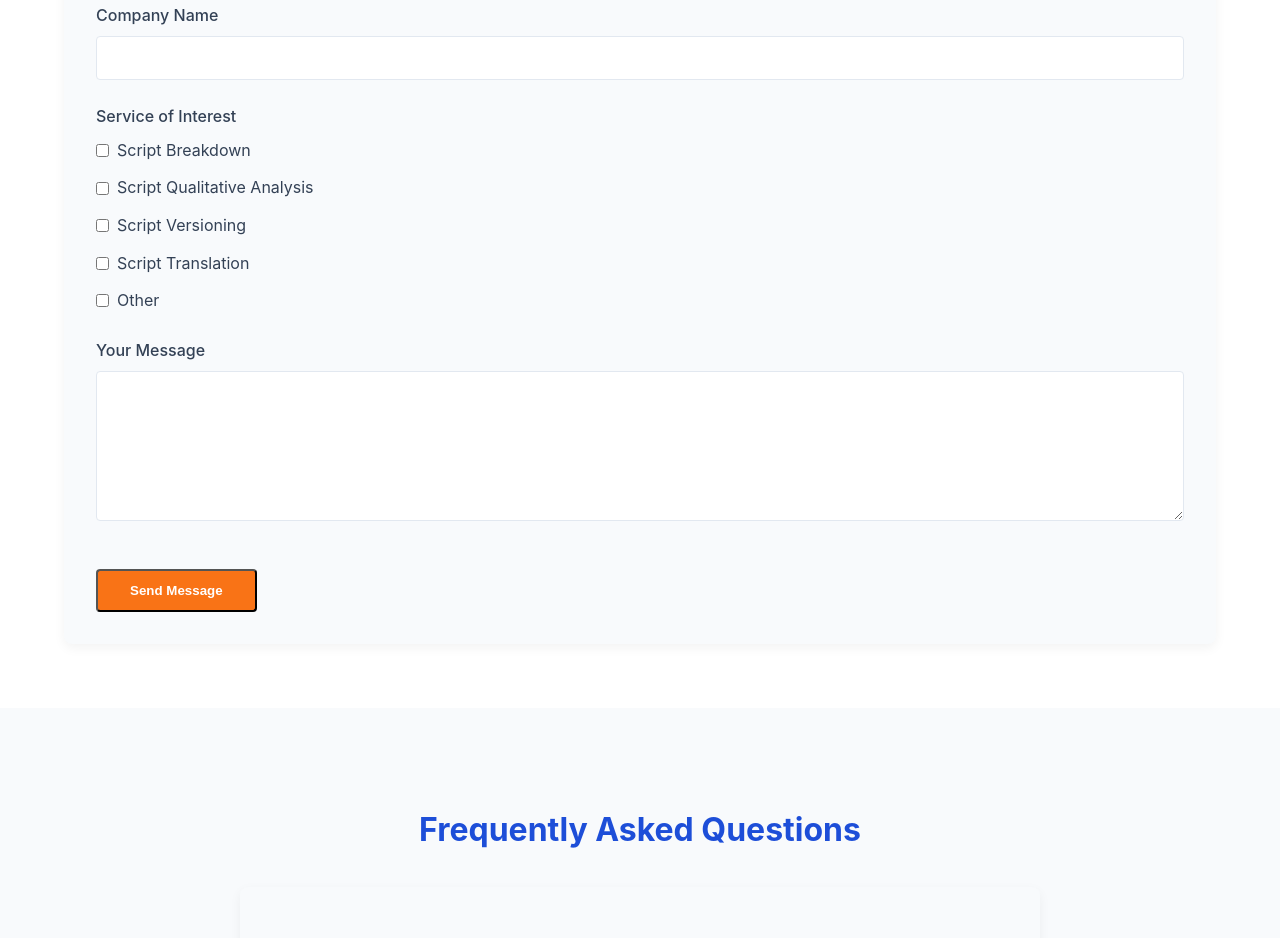
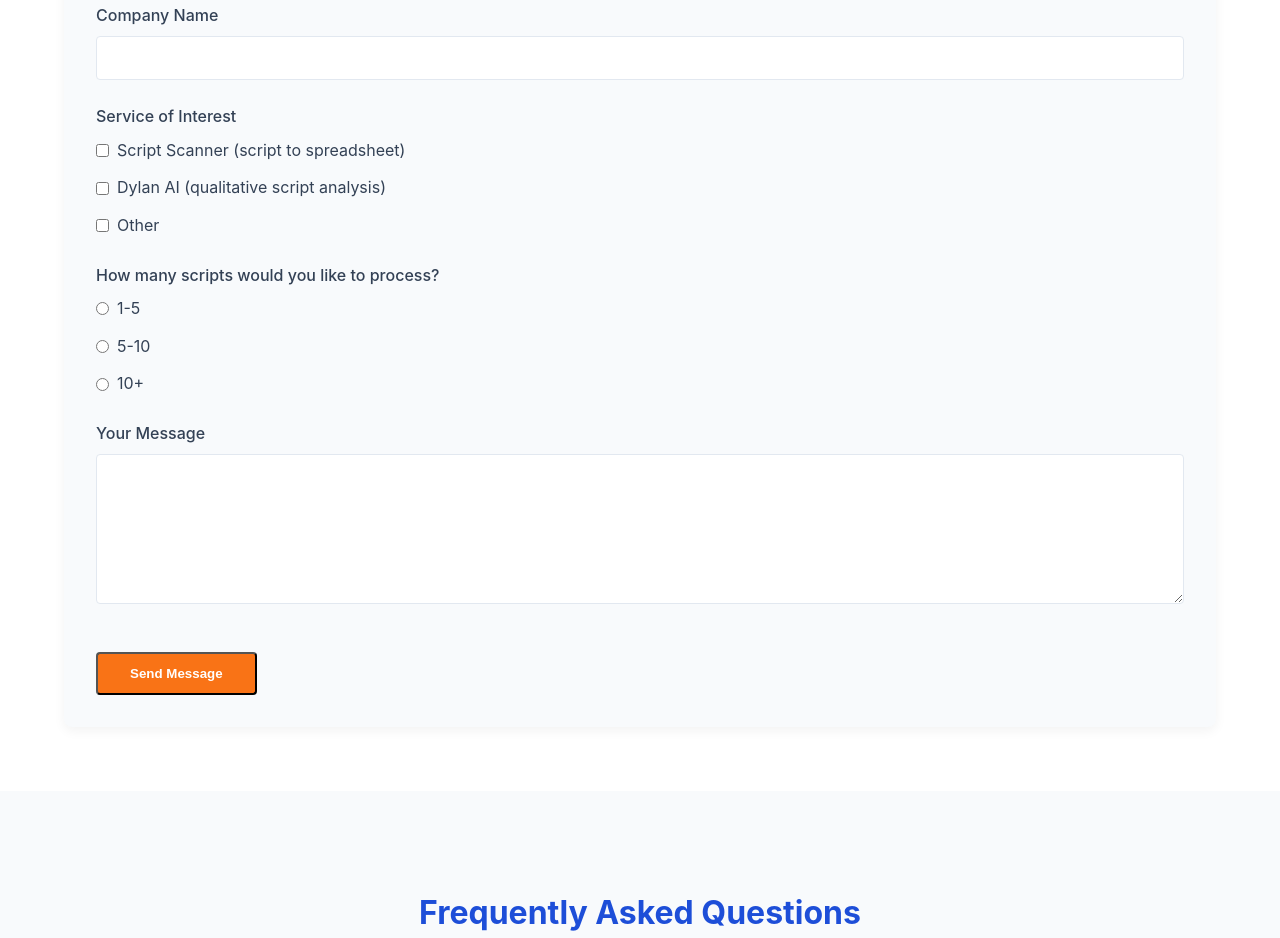
Before and after one commit to vlad-ds/scene-mind-web, an Eleventy site: page src/contact.njk in a window 1280 px wide. Shown: the part 955-1893 px from the top of the page. Built offline with nearby package versions, Linux system fonts and the light colour scheme; Eleventy itself is replaced by a stand-in of ours; files that its build step writes are made by us from their sources.

Commit message:
Update contact form and Dylan AI page: Replace "Script Breakdown" with "Script Scanner" in the contact form, add new service options for "Dylan AI," and introduce a radio button selection for script processing volume. Simplify the heading on the Dylan AI page from "Script Breakdown & Coverage Workflow" to "Workflow" for clarity.

```diff
--- a/src/contact.njk
+++ b/src/contact.njk
@@ -69,24 +69,34 @@ title: Contact Us
             <label class="form-label" style="display: block; margin-bottom: 0.5rem; font-weight: 500; color: var(--secondary);">Service of Interest</label>
             <div class="checkboxes" style="margin-bottom: 1.5rem;">
               <div class="checkbox-item" style="margin-bottom: 0.75rem; display: flex; align-items: center;">
-                <input type="checkbox" id="script-breakdown" name="service_script_breakdown" value="Script Breakdown" style="margin-right: 0.5rem;">
-                <label for="script-breakdown">Script Breakdown</label>
+                <input type="checkbox" id="script-scanner" name="service_script_scanner" value="Script Scanner (script to spreadsheet)" style="margin-right: 0.5rem;">
+                <label for="script-scanner">Script Scanner (script to spreadsheet)</label>
               </div>
               <div class="checkbox-item" style="margin-bottom: 0.75rem; display: flex; align-items: center;">
-                <input type="checkbox" id="qualitative-analysis" name="service_qualitative_analysis" value="Script Qualitative Analysis" style="margin-right: 0.5rem;">
-                <label for="qualitative-analysis">Script Qualitative Analysis</label>
-              </div>
-              <div class="checkbox-item" style="margin-bottom: 0.75rem; display: flex; align-items: center;">
-                <input type="checkbox" id="script-versioning" name="service_script_versioning" value="Script Versioning" style="margin-right: 0.5rem;">
-                <label for="script-versioning">Script Versioning</label>
-              </div>
-              <div class="checkbox-item" style="margin-bottom: 0.75rem; display: flex; align-items: center;">
-                <input type="checkbox" id="script-translation" name="service_script_translation" value="Script Translation" style="margin-right: 0.5rem;">
-                <label for="script-translation">Script Translation</label>
+                <input type="checkbox" id="dylan-ai" name="service_dylan_ai" value="Dylan AI (qualitative script analysis)" style="margin-right: 0.5rem;">
+                <label for="dylan-ai">Dylan AI (qualitative script analysis)</label>
               </div>
               <div class="checkbox-item" style="margin-bottom: 0.75rem; display: flex; align-items: center;">
                 <input type="checkbox" id="other" name="service_other" value="Other" style="margin-right: 0.5rem;">
                 <label for="other">Other</label>
+              </div>
+            </div>
+          </div>
+
+          <div class="form-group" style="margin-bottom: 1.5rem;">
+            <label class="form-label" style="display: block; margin-bottom: 0.5rem; font-weight: 500; color: var(--secondary);">How many scripts would you like to process?</label>
+            <div class="radio-options" style="margin-bottom: 1.5rem;">
+              <div class="radio-item" style="margin-bottom: 0.75rem; display: flex; align-items: center;">
+                <input type="radio" id="scripts-1-5" name="scripts_volume" value="1-5" style="margin-right: 0.5rem;">
+                <label for="scripts-1-5">1-5</label>
+              </div>
+              <div class="radio-item" style="margin-bottom: 0.75rem; display: flex; align-items: center;">
+                <input type="radio" id="scripts-5-10" name="scripts_volume" value="5-10" style="margin-right: 0.5rem;">
+                <label for="scripts-5-10">5-10</label>
+              </div>
+              <div class="radio-item" style="margin-bottom: 0.75rem; display: flex; align-items: center;">
+                <input type="radio" id="scripts-10-plus" name="scripts_volume" value="10+" style="margin-right: 0.5rem;">
+                <label for="scripts-10-plus">10+</label>
               </div>
             </div>
           </div>
--- a/src/dylan.njk
+++ b/src/dylan.njk
@@ -491,7 +491,7 @@ title: Dylan AI
     <!-- Script Breakdown & Coverage Workflow Section -->
     <section class="content-section" style="padding: 4rem 0; background-color: white;">
       <div class="container">
-        <h2 style="text-align: center; margin-bottom: 1rem;">Script Breakdown & Coverage Workflow</h2>
+        <h2 style="text-align: center; margin-bottom: 1rem;">Workflow</h2>
         <p style="text-align: center; max-width: 800px; margin: 0 auto 3rem;">Dylan AI transforms your screenplay into three distinct reports, each serving a specific purpose in your development process.</p>
 
         <style>
```
